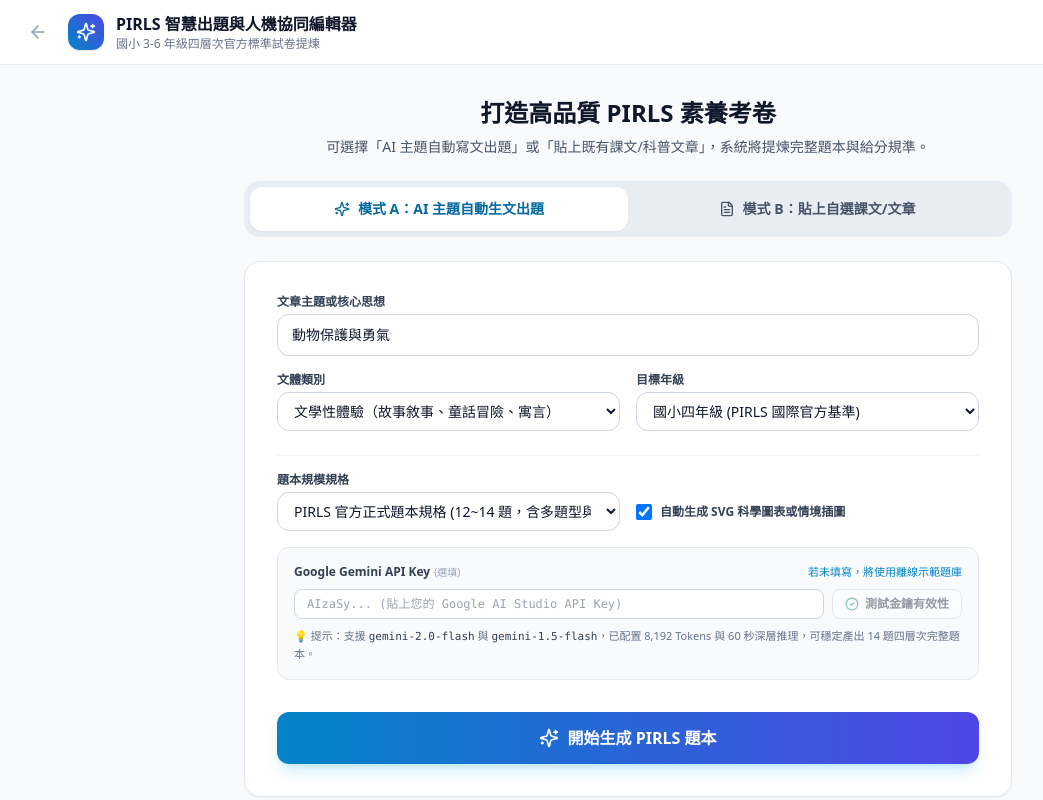
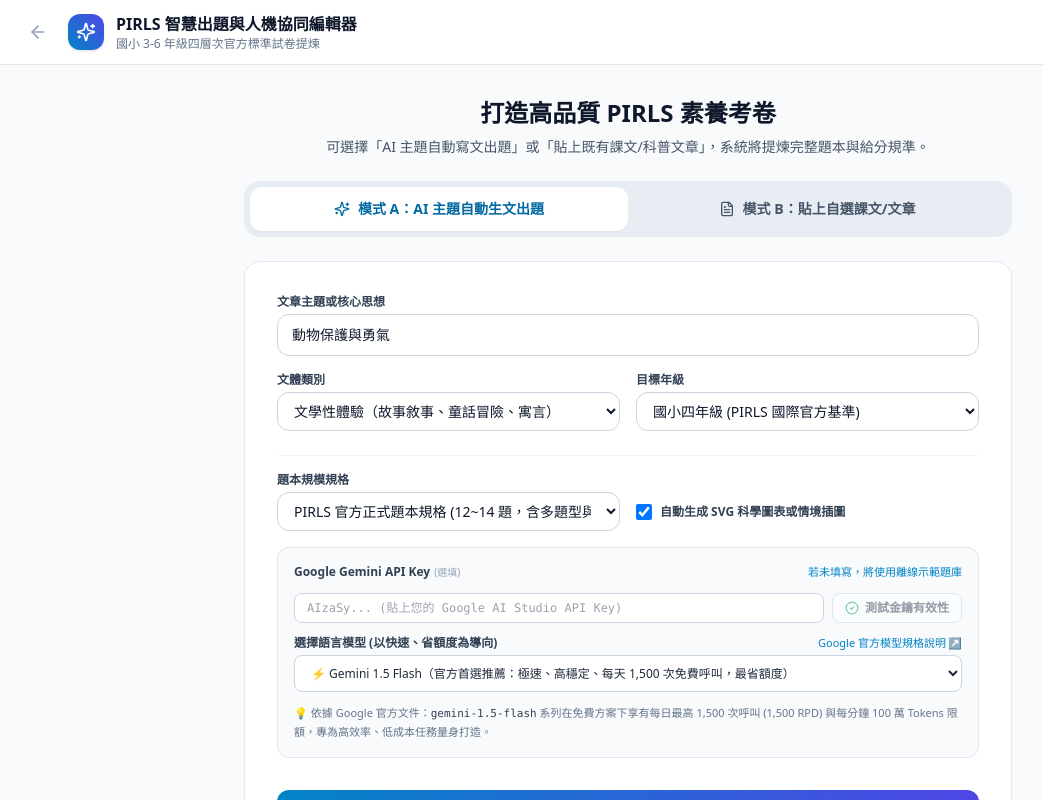
Before and after one commit to clive520/Pirls, a Next.js app: page /dashboard/teacher/create in a window 1280 px wide. Shown: the top 800 px of the page, without its empty margins (12-1055 px from the left). Built offline with nearby package versions, Linux system fonts and the light colour scheme.

Commit message:
feat(llm): optimize for speed and quota with Gemini 1.5 Flash default and model selector

```diff
--- a/src/app/api/ai/generate-test/route.ts
+++ b/src/app/api/ai/generate-test/route.ts
@@ -28,6 +28,7 @@
       questionCountMode,
       includeDiagram,
       apiKey,
+      preferredModel,
     } = body;
 
     const testPaper = await generatePIRLSTestPaper({
@@ -40,6 +41,7 @@
       questionCountMode: questionCountMode || 'standard',
       includeDiagram: Boolean(includeDiagram),
       apiKey: apiKey?.trim() || undefined,
+      preferredModel: preferredModel || 'gemini-1.5-flash',
       creatorId: session.userId,
       creatorName: session.displayName,
     });
--- a/src/app/api/ai/verify-key/route.ts
+++ b/src/app/api/ai/verify-key/route.ts
@@ -1,5 +1,6 @@
 import { NextRequest, NextResponse } from 'next/server';
 import { verifySessionToken } from '@/lib/jwt';
+import { getAvailableGeminiModels } from '@/lib/llm-adapter';
 
 export const dynamic = 'force-dynamic';
 export const maxDuration = 30;
@@ -21,24 +22,39 @@
 
     const body = await req.json();
     const apiKey = (body.apiKey || '').trim();
+    const preferredModel = (body.preferredModel || 'gemini-1.5-flash').trim();
 
     if (!apiKey) {
       return NextResponse.json({ error: '請輸入 Google API Key' }, { status: 400 });
     }
 
-    // 優先測試 gemini-2.0-flash，若不支援則測試 gemini-1.5-flash
-    const testResult = await testGeminiKey(apiKey);
+    // 先測試 models 列舉端點，快速確認金鑰合法性
+    const modelsRes = await fetch(`https://generativelanguage.googleapis.com/v1beta/models?key=${apiKey}`);
+    if (!modelsRes.ok) {
+      const errData = await modelsRes.json().catch(() => null);
+      const googleMsg = errData?.error?.message || modelsRes.statusText;
+      return NextResponse.json({
+        success: false,
+        error: `Google API 金鑰驗證失敗 (${modelsRes.status}): ${googleMsg}`,
+      }, { status: 400 });
+    }
+
+    // 動態獲取當前帳號可用的最新 Flash 模型，優先選擇省額度的指定模型
+    const models = await getAvailableGeminiModels(apiKey, preferredModel);
+    const testResult = await testGeminiKey(apiKey, models);
 
     if (testResult.ok) {
+      const isQuotaSaver = testResult.model?.includes('1.5-flash') || testResult.model?.includes('8b');
+      const quotaTip = isQuotaSaver ? '（極速、超省額度，支援每天 1,500 次免費呼叫）' : '（高速穩定）';
       return NextResponse.json({
         success: true,
         model: testResult.model,
-        message: `API 金鑰有效！已成功連線 Google Gemini 服務 (${testResult.model})。`,
+        message: `API 金鑰有效！已成功連線 Google ${testResult.model} ${quotaTip}。`,
       });
     } else {
       return NextResponse.json({
         success: false,
-        error: testResult.error || '金鑰驗證失敗',
+        error: testResult.error || '模型推理測試未通過',
       }, { status: 400 });
     }
   } catch (error: any) {
@@ -49,8 +65,7 @@
   }
 }
 
-async function testGeminiKey(apiKey: string): Promise<{ ok: boolean; model?: string; error?: string }> {
-  const models = ['gemini-2.0-flash', 'gemini-1.5-flash'];
+async function testGeminiKey(apiKey: string, models: string[]): Promise<{ ok: boolean; model?: string; error?: string }> {
   let lastError = '';
 
   for (const model of models) {
--- a/src/app/dashboard/teacher/create/page.tsx
+++ b/src/app/dashboard/teacher/create/page.tsx
@@ -26,6 +26,7 @@
   const [questionCountMode, setQuestionCountMode] = useState<'standard' | 'compact'>('standard');
   const [includeDiagram, setIncludeDiagram] = useState(true);
   const [apiKey, setApiKey] = useState('');
+  const [preferredModel, setPreferredModel] = useState('gemini-1.5-flash');
   const [keyChecking, setKeyChecking] = useState(false);
   const [keyStatus, setKeyStatus] = useState<{ ok: boolean; message: string } | null>(null);
 
@@ -41,7 +42,10 @@
       const res = await fetch('/api/ai/verify-key', {
         method: 'POST',
         headers: { 'Content-Type': 'application/json' },
-        body: JSON.stringify({ apiKey: apiKey.trim() }),
+        body: JSON.stringify({
+          apiKey: apiKey.trim(),
+          preferredModel,
+        }),
       });
       const data = await res.json();
       if (res.ok && data.success) {
@@ -84,6 +88,7 @@
           questionCountMode,
           includeDiagram,
           apiKey: apiKey.trim() || undefined,
+          preferredModel,
         }),
       });
 
@@ -397,8 +402,8 @@
                   </div>
                 </div>
 
-                {/* API Key 選填欄位與連線測試按鈕 */}
-                <div className="bg-slate-50 p-4 rounded-xl border border-slate-200 space-y-2">
+                {/* API Key 與模型選擇欄位 */}
+                <div className="bg-slate-50 p-4 rounded-xl border border-slate-200 space-y-3">
                   <div className="flex justify-between items-center">
                     <label className="text-xs font-bold text-slate-700 flex items-center space-x-1">
                       <span>Google Gemini API Key</span>
@@ -438,6 +443,40 @@
                     </button>
                   </div>
 
+                  {/* 模型選擇下拉選單 */}
+                  <div>
+                    <div className="flex justify-between items-center mb-1">
+                      <label className="text-xs font-bold text-slate-700">選擇語言模型 (以快速、省額度為導向)</label>
+                      <a
+                        href="https://ai.google.dev/gemini-api/docs/models?hl=zh-tw"
+                        target="_blank"
+                        rel="noreferrer"
+                        className="text-[11px] text-sky-600 hover:underline inline-flex items-center space-x-0.5"
+                      >
+                        <span>Google 官方模型規格說明</span>
+                        <span>↗</span>
+                      </a>
+                    </div>
+                    <select
+                      value={preferredModel}
+                      onChange={(e) => {
+                        setPreferredModel(e.target.value);
+                        setKeyStatus(null);
+                      }}
+                      className="block w-full rounded-lg border border-slate-300 px-3 py-2 text-xs bg-white text-slate-800 font-medium focus:ring-2 focus:ring-sky-500 focus:outline-none"
+                    >
+                      <option value="gemini-1.5-flash">
+                        ⚡ Gemini 1.5 Flash（官方首選推薦：極速、高穩定、每天 1,500 次免費呼叫，最省額度）
+                      </option>
+                      <option value="gemini-1.5-flash-8b">
+                        🍃 Gemini 1.5 Flash 8B（超輕量 8B 模型：低延遲、高吞吐、資源消耗最低）
+                      </option>
+                      <option value="gemini-2.5-flash">
+                        🚀 Gemini 2.5 Flash（新一代 Flash：若需更高語意理解度）
+                      </option>
+                    </select>
+                  </div>
+
                   {/* 驗證狀態反饋 */}
                   {keyStatus && (
                     <div
@@ -457,7 +496,7 @@
                   )}
 
                   <p className="text-[11px] text-slate-500 leading-relaxed">
-                    💡 提示：支援 <code className="text-slate-700 font-mono">gemini-2.0-flash</code> 與 <code className="text-slate-700 font-mono">gemini-1.5-flash</code>，已配置 8,192 Tokens 與 60 秒深層推理，可穩定產出 14 題四層次完整題本。
+                    💡 依據 Google 官方文件：<code className="text-slate-700 font-mono">gemini-1.5-flash</code> 系列在免費方案下享有每日最高 1,500 次呼叫 (1,500 RPD) 與每分鐘 100 萬 Tokens 限額，專為高效率、低成本任務量身打造。
                   </p>
                 </div>
               </div>
--- a/src/lib/llm-adapter.ts
+++ b/src/lib/llm-adapter.ts
@@ -17,6 +17,7 @@
   questionCountMode: 'standard' | 'compact'; // standard: 12~14 題, compact: 8 題
   includeDiagram?: boolean;
   apiKey?: string;
+  preferredModel?: string; // 偏好模型（預設 gemini-1.5-flash：快速、省額度）
   creatorId: string;
   creatorName: string;
 }
@@ -118,8 +119,8 @@
 
 請依據上述自選文章提煉符合 PIRLS 四層次規範與給分規準之完整 JSON 試卷。`;
 
-  // 雙模型策略：優先使用極速最新 gemini-2.0-flash，若受阻或專案未開通則自動降級為 gemini-1.5-flash
-  const models = ['gemini-2.0-flash', 'gemini-1.5-flash'];
+  // 動態獲取該 API Key 可用的模型，預設優先採用快速且最節省額度的 Gemini 1.5 Flash
+  const models = await getAvailableGeminiModels(apiKey, params.preferredModel);
   let lastError: Error | null = null;
 
   for (const model of models) {
@@ -175,6 +176,54 @@
   }
 
   throw lastError || new Error('Google Gemini API 調用失敗，請確認 API Key 是否具有有效配額。');
+}
+
+/**
+ * 動態探測該 API Key 當前可用且支援 generateContent 的推薦模型清單
+ * 優先順序：Gemini 1.5 Flash（超快速、高穩定、每天 1,500 次免費額度、最省配額）> 1.5 Flash 8B > 2.5 Flash
+ */
+export async function getAvailableGeminiModels(apiKey: string, preferredModel?: string): Promise<string[]> {
+  const defaultList = ['gemini-1.5-flash', 'gemini-1.5-flash-8b', 'gemini-2.5-flash', 'gemini-3.8-flash'];
+  if (preferredModel) {
+    const cleanPreferred = preferredModel.trim();
+    if (cleanPreferred && !defaultList.includes(cleanPreferred)) {
+      defaultList.unshift(cleanPreferred);
+    } else if (cleanPreferred) {
+      const idx = defaultList.indexOf(cleanPreferred);
+      defaultList.splice(idx, 1);
+      defaultList.unshift(cleanPreferred);
+    }
+  }
+
+  try {
+    const res = await fetch(`https://generativelanguage.googleapis.com/v1beta/models?key=${apiKey}`);
+    if (res.ok) {
+      const data = await res.json();
+      const activeNames: string[] = (data.models || [])
+        .filter((m: any) => Array.isArray(m.supportedGenerationMethods) && m.supportedGenerationMethods.includes('generateContent'))
+        .map((m: any) => m.name.replace(/^models\//, ''));
+
+      const preferredOrder = [
+        preferredModel,
+        'gemini-1.5-flash',
+        'gemini-1.5-flash-8b',
+        'gemini-2.5-flash',
+        'gemini-3.8-flash',
+      ].filter(Boolean) as string[];
+
+      const matched = preferredOrder.filter((m) => activeNames.includes(m));
+      if (matched.length > 0) return matched;
+
+      // 若沒有命中偏好清單，優先挑選含有 flash 的可用模型
+      const anyFlash = activeNames.filter((n) => n.includes('flash'));
+      if (anyFlash.length > 0) return anyFlash;
+
+      if (activeNames.length > 0) return activeNames.slice(0, 3);
+    }
+  } catch (err) {
+    // 網路異常或探測受阻，直接回退預設候選梯隊
+  }
+  return defaultList;
 }
 
 function formatToTestPaper(parsed: any, params: GenerateParams): TestPaper {
```
